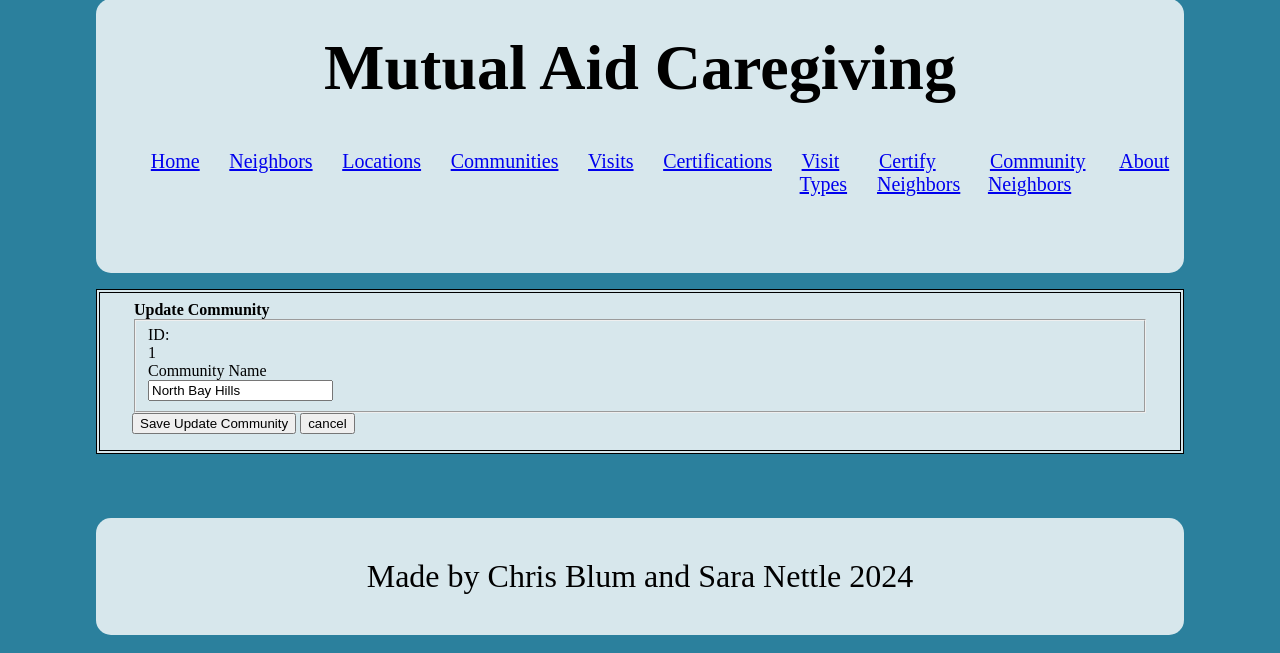
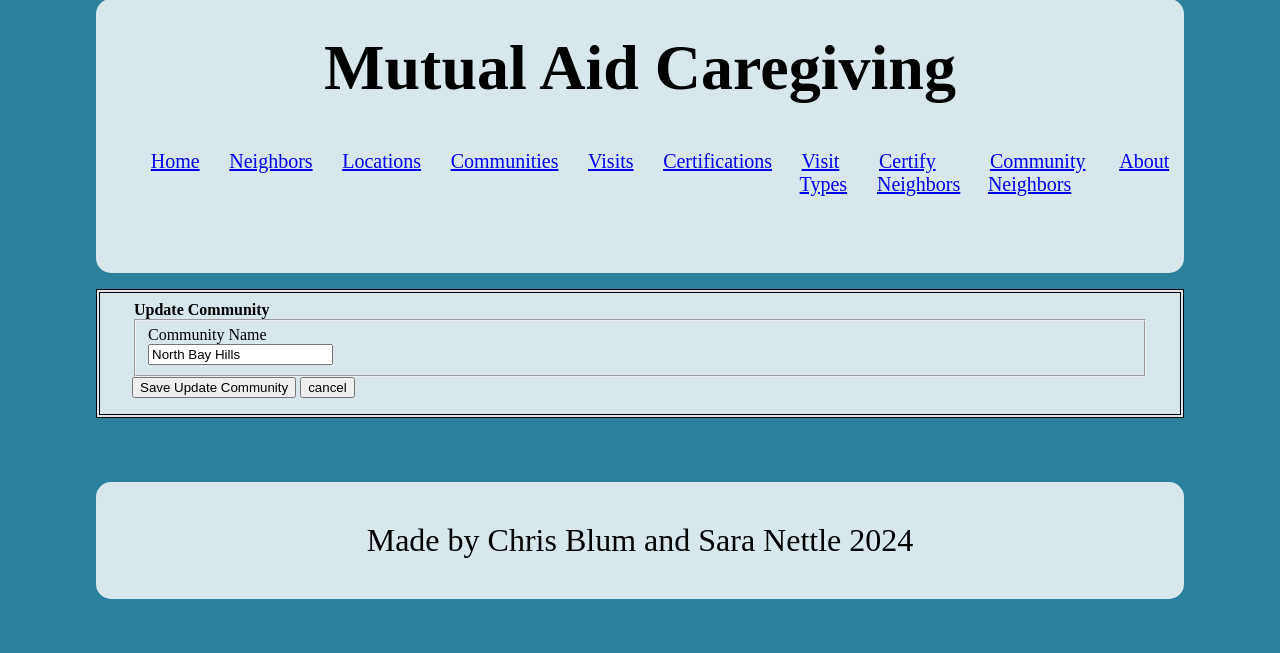
Before and after one commit to saranettle/mutual-aid-caregiving, a Flask app: page /edit_community/1 in a window 1280 px wide. Shown: the part 17-670 px from the top of the page. Run offline with Flask 3, Linux system fonts and the light colour scheme; data comes from the database, SQL or seed files in the repository; data that the repository does not hold is empty; some libraries are stand-ins or nearby versions.

Commit message:
Remove bogus "ID: 1" from edit_community.j2

```diff
--- a/templates/edit_community.j2
+++ b/templates/edit_community.j2
@@ -36,7 +36,6 @@
                 <legend><strong>Update Community</strong></legend>
                 <fieldset class="fields">
                     <input type="hidden" name="communityID" id="communityID" value="{{data[0].communityID}}">
-                    <label> ID: </label> 1
                     <label> Community Name </label> <input type="text" name="communityName" value="{{data[0].communityName}}">
                 </fieldset>
                 <input class="btn" type="submit" id="UpdateSaveCommunity" value="Save Update Community">
```
